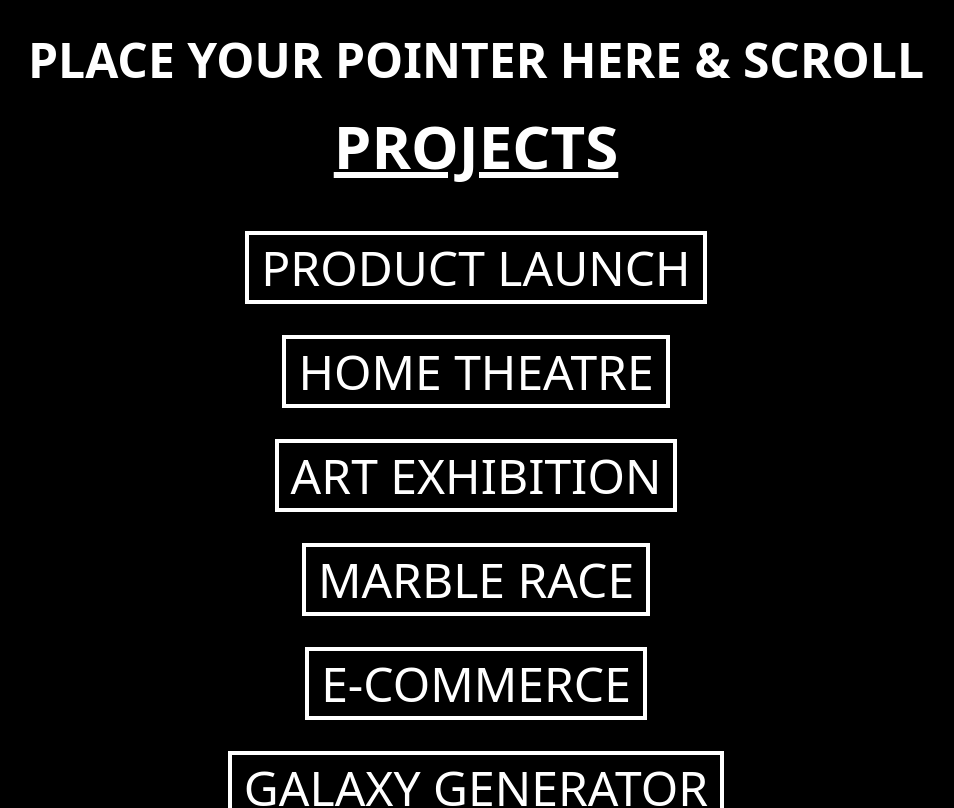
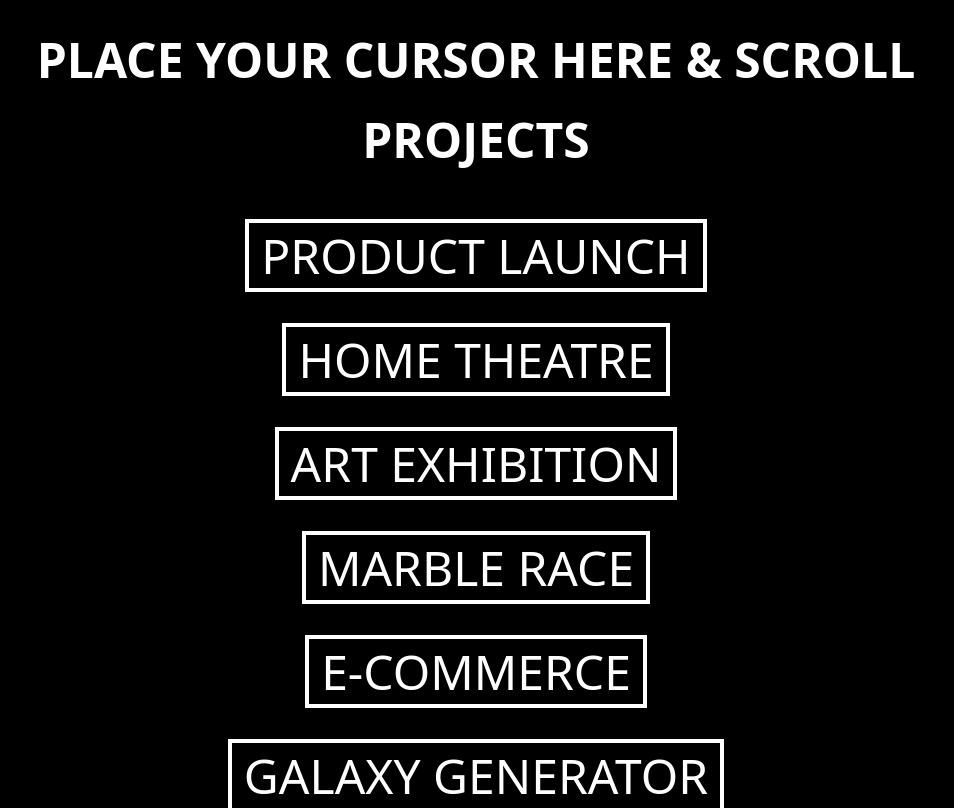
Before and after one commit to AR247365/2D-Portfolio, a React (Vite) app in the folder portfolio/: page / in a window 1280 px wide. Shown: the top 808 px of the page, without its empty margins (164-1118 px from the left). Built offline with nearby package versions, Linux system fonts and the light colour scheme.

Commit message:
Update Portfolio.jsx

```diff
--- a/portfolio/src/Portfolio.jsx
+++ b/portfolio/src/Portfolio.jsx
@@ -3,9 +3,9 @@ export default function Portfolio() {
     <>
       <main className="px-10 py-5 bg-black">
         <h1 className="text-white font-bold text-5xl py-4 text-center">
-          PLACE YOUR POINTER HERE & SCROLL
+          PLACE YOUR CURSOR HERE & SCROLL
         </h1>
-        <h2 className="text-white font-semibold text-6xl py-4 underline text-center">
+        <h2 className="text-white font-semibold text-5xl py-4 text-center">
           PROJECTS
         </h2>
         <br />
```
